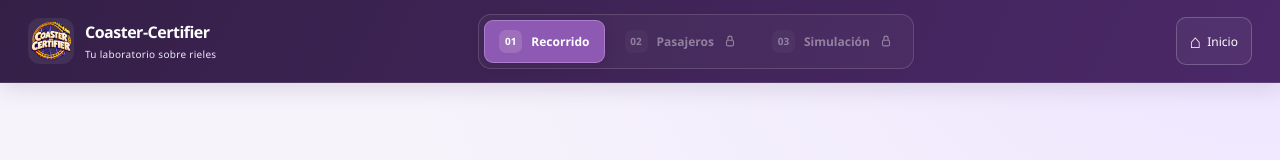
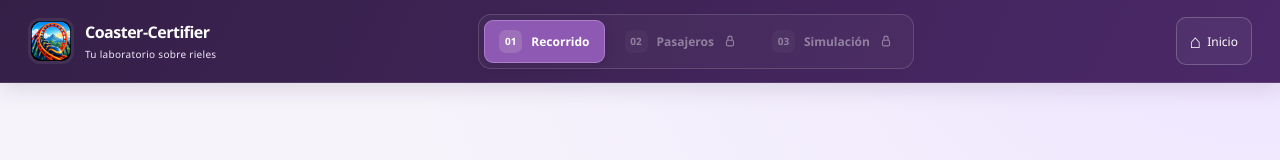
Before and after one commit to alestooo/Coaster-Certifier, a Svelte app: page / in a window 1280 px wide. Both pictures are taken after a click on the button "JUGAR". Shown: the top 160 px of the page. Built offline with nearby package versions, Linux system fonts and the light colour scheme.

Commit message:
Add app icons and update navbar logo

```diff
--- a/src/components/TopNav.svelte
+++ b/src/components/TopNav.svelte
@@ -38,10 +38,10 @@
       onclick={onHome}
       aria-label="Volver al inicio"
     >
-      <img
-        src="/assets/images/coaster-certifier-logo.png"
-        alt=""
-      />
+    <img
+      src="/android-chrome-512x512.png"
+      alt=""
+    />
 
       <span>
         <strong>Coaster-Certifier</strong>
```
